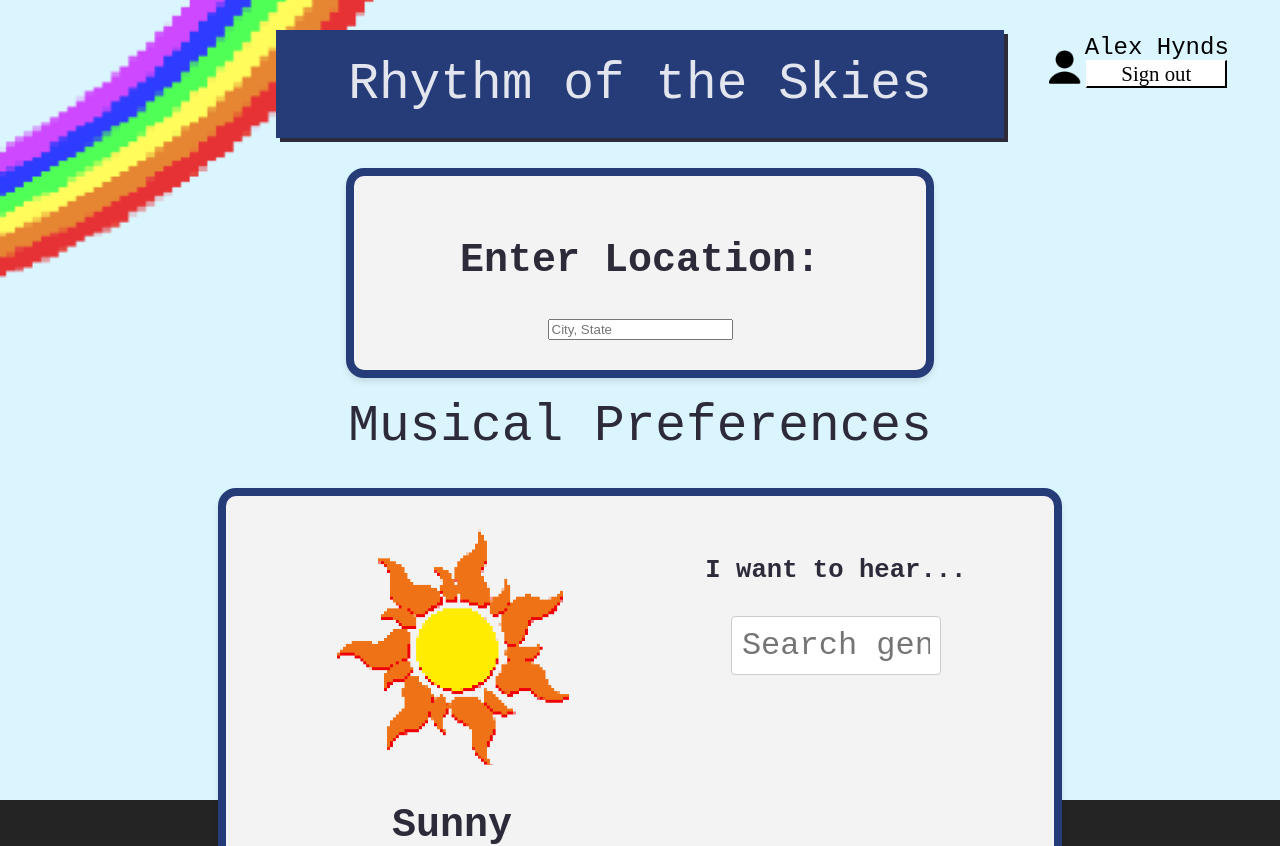
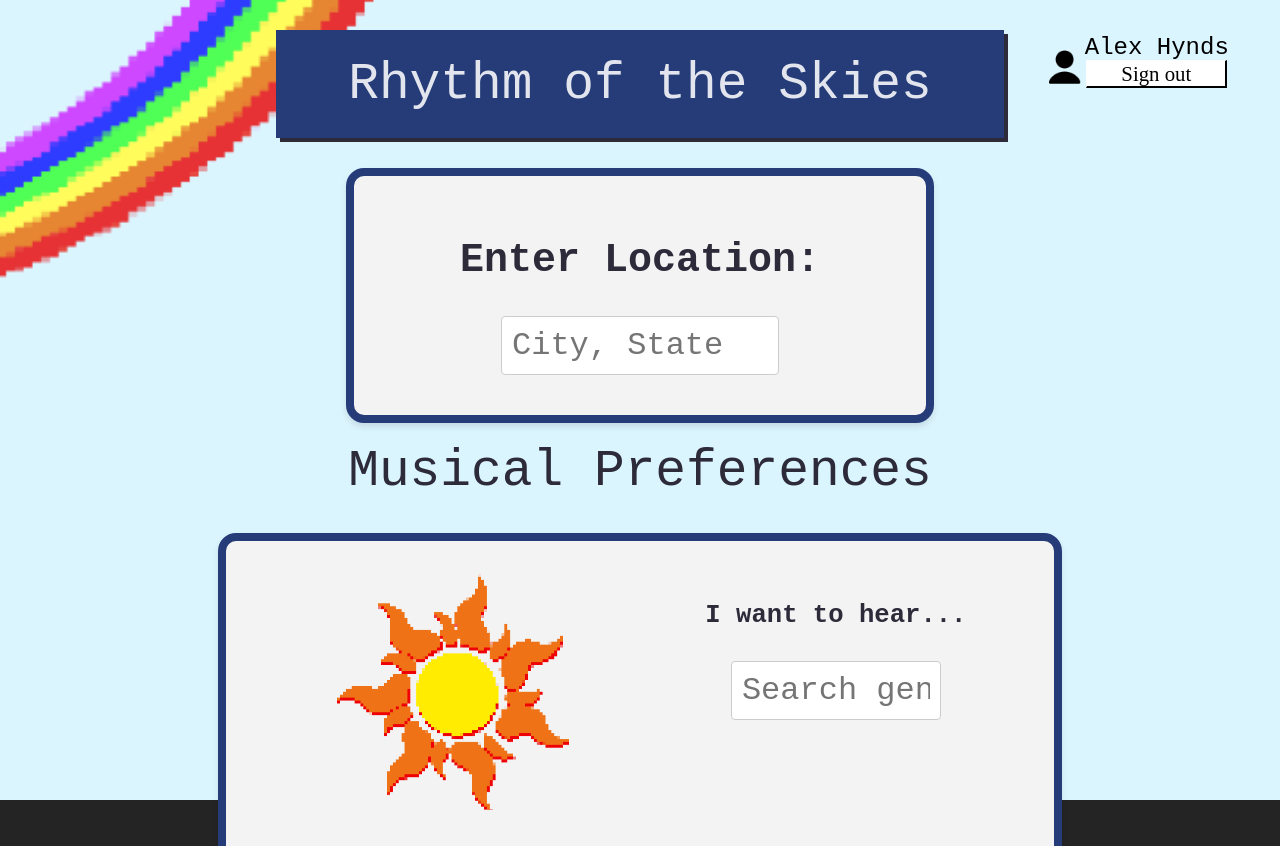
Before and after one commit to Adalex3/Rhythm-of-the-Skies, a React (Vite) app in the folder frontend/: page /preferences in a window 1280 px wide. Shown: the top 846 px of the page. Built offline with nearby package versions, Linux system fonts and the light colour scheme; a web font is replaced by a local one.

Commit message:
Update index.css

```diff
--- a/frontend/src/index.css
+++ b/frontend/src/index.css
@@ -193,6 +193,15 @@ body .loggedin-user {
   border: solid 4px #fff;
 }
 
+.pref-location {
+  font-family: "VT323", monospace;
+    font-size: 2rem;
+    width: 50%;
+    padding: 10px;
+    margin-Bottom: 10px;
+    border: 1px solid #ccc;
+    border-Radius: 4px;
+}
 
 .pref-gen-search{
     font-family: "VT323", monospace;
@@ -202,7 +211,6 @@ body .loggedin-user {
     margin-Bottom: 10px;
     border: 1px solid #ccc;
     border-Radius: 4px;
-
 }
 
 .pref-gen-check{
```
